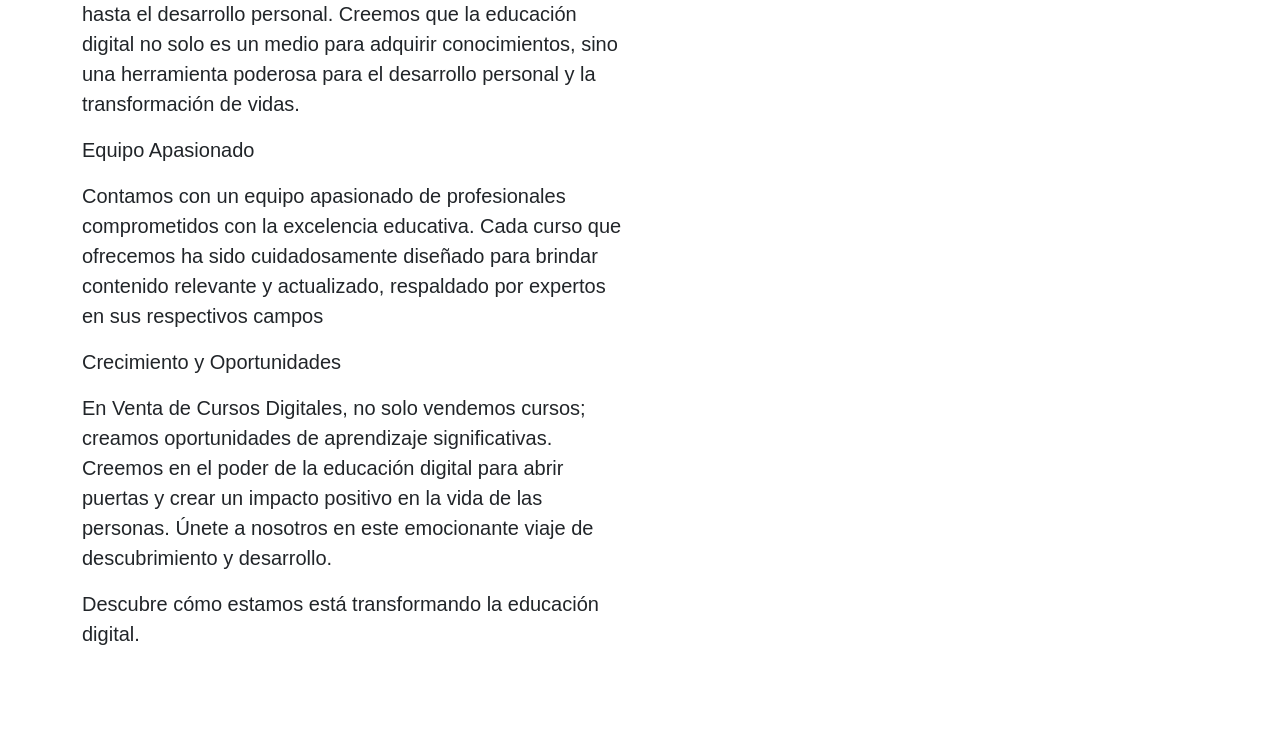
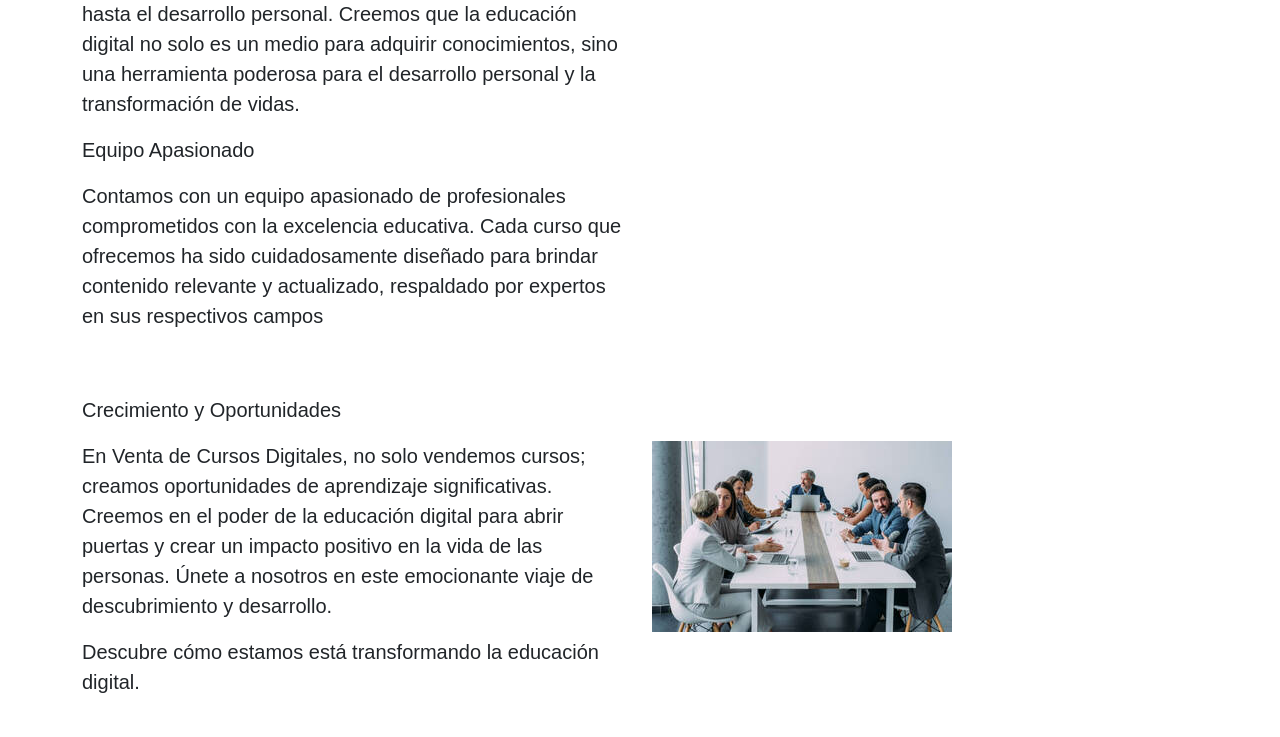
Before and after one commit to PabloKIRA/pf-cursosdigitales, a website: page pages/nosotros.html in a window 1280 px wide. Shown: the part 942-1679 px from the top of the page. Before the commit the page ends 1631 px from the top, so only its background shows below. Drawn offline with nearby package versions, Linux system fonts and the light colour scheme.

Commit message:
errpres finales

```diff
--- a/pages/nosotros.html
+++ b/pages/nosotros.html
@@ -72,6 +72,8 @@
     </div>
 
     <!-- Sección principal -->
+
+</section>
 <section class="main-content">
     <div class="container">
         <div class="row">
@@ -84,18 +86,31 @@
                     <p>En Venta de Cursos Digitales, nuestra misión es simple pero poderosa: ofrecer experiencias educativas transformadoras. Nos esforzamos por proporcionar una amplia variedad de cursos digitales que abarcan desde habilidades técnicas hasta el desarrollo personal. Creemos que la educación digital no solo es un medio para adquirir conocimientos, sino una herramienta poderosa para el desarrollo personal y la transformación de vidas.</p>
                     <p>Equipo Apasionado</p>
                     <p>Contamos con un equipo apasionado de profesionales comprometidos con la excelencia educativa. Cada curso que ofrecemos ha sido cuidadosamente diseñado para brindar contenido relevante y actualizado, respaldado por expertos en sus respectivos campos</p>
-                    <p>Crecimiento y Oportunidades</p>
-                    <p>En Venta de Cursos Digitales, no solo vendemos cursos; creamos oportunidades de aprendizaje significativas. Creemos en el poder de la educación digital para abrir puertas y crear un impacto positivo en la vida de las personas. Únete a nosotros en este emocionante viaje de descubrimiento y desarrollo.</p>
-                    <p>Descubre cómo estamos está transformando la educación digital.</p>
+
                 </div>
             </div>
-            <!-- Imagen -->
+            <!-- Primera Imagen -->
             <div class="col-md-6">
                 <div class="imagen">
                     <img src="../assets/La-importancia-de-la-imagen-corporativa.jpg" alt="Grupo de trabajo" class="img-fluid">
                 </div>
             </div>
+        </div>
 
+        <!-- Nueva fila para la segunda imagen -->
+        <div class="row mt-4">
+            <p>Crecimiento y Oportunidades</p>
+            <div class="col-md-6 mb-4">
+
+                    <p>En Venta de Cursos Digitales, no solo vendemos cursos; creamos oportunidades de aprendizaje significativas. Creemos en el poder de la educación digital para abrir puertas y crear un impacto positivo en la vida de las personas. Únete a nosotros en este emocionante viaje de descubrimiento y desarrollo.</p>
+                    <p>Descubre cómo estamos está transformando la educación digital.</p>
+            </div>
+            <!-- Segunda Imagen -->
+            <div class="col-md-6">
+                <div class="imagen">
+                    <img src="../assets/istockphoto-1730119682-612x612 (1).jpg" alt="grupo de trabajo" class="img-fluid">
+                </div>
+            </div>
         </div>
     </div>
 </section>
```
Also changed, not shown: assets/istockphoto-1730119682-612x612 (1).jpg (added).
